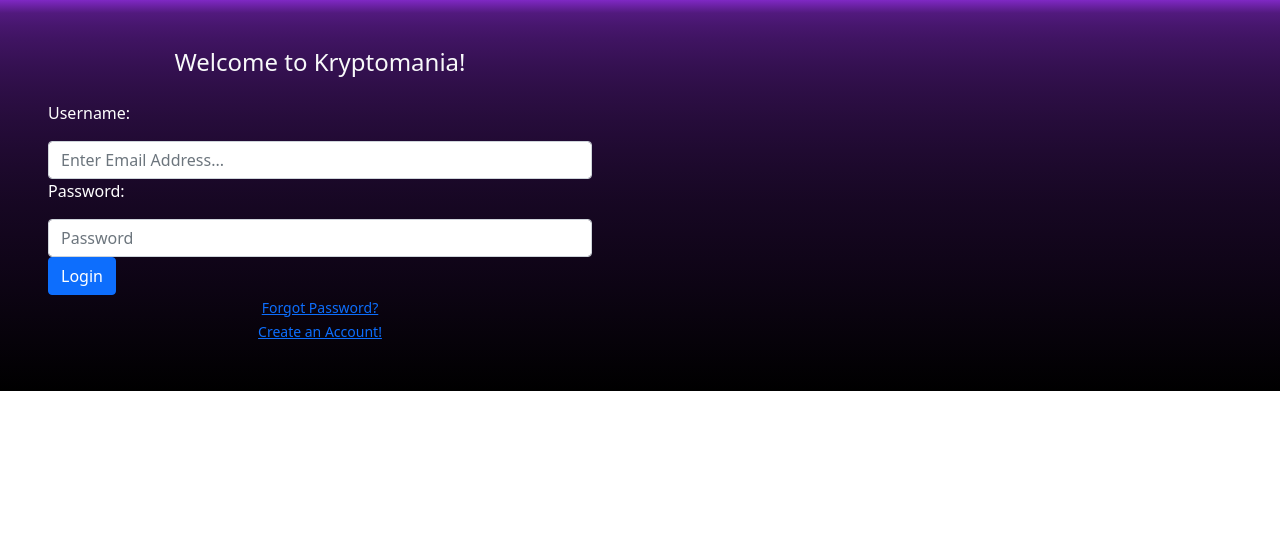
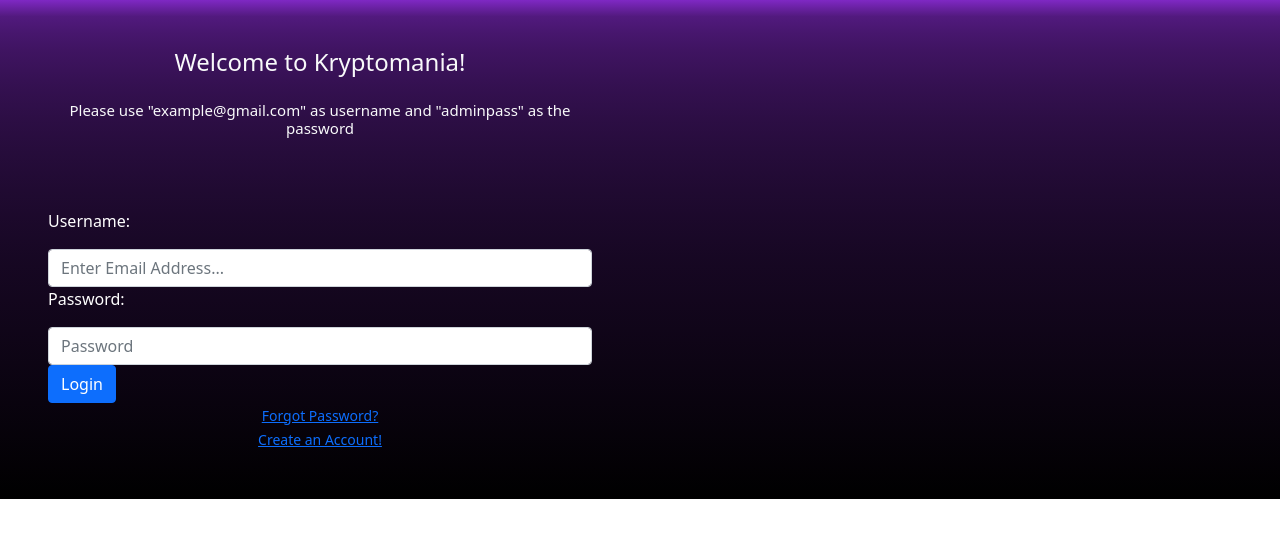
Before and after one commit to vasupradharamac/Kryptomania, a React (Create React App) app: page / in a window 1280 px wide. Shown: the top 538 px of the page. Built offline with nearby package versions, Linux system fonts and the light colour scheme.

Commit message:
Update LoginComponents.js
login credentials will now be displayed on the login screen.

```diff
--- a/src/LoginComponent.js
+++ b/src/LoginComponent.js
@@ -31,6 +31,10 @@ function LoginComp(){
         <div className="text-center" style={{color:'white'}}>
             <h4 className="text-light mb-4" style={{color:'white'}}>Welcome to Kryptomania!</h4>
         </div>
+        <div className="text-center" style={{color:'white'}}>
+            <h4 className="text-light mb-4" style={{color:'white', "fontSize": "15px"}}>Please use "example@gmail.com" as username and "adminpass" as the password</h4>
+            <br/> <br/>
+        </div>
         <form className="user" onSubmit={checkLogin} >
             <p>Username:</p>
             <div className="form-group"><input className="form-control form-control-user" type="email" id="exampleInputEmail" aria-describedby="emailHelp" placeholder="Enter Email Address..." name="email" onChange={onUserChange.bind(this)} value={username}/></div>
```
